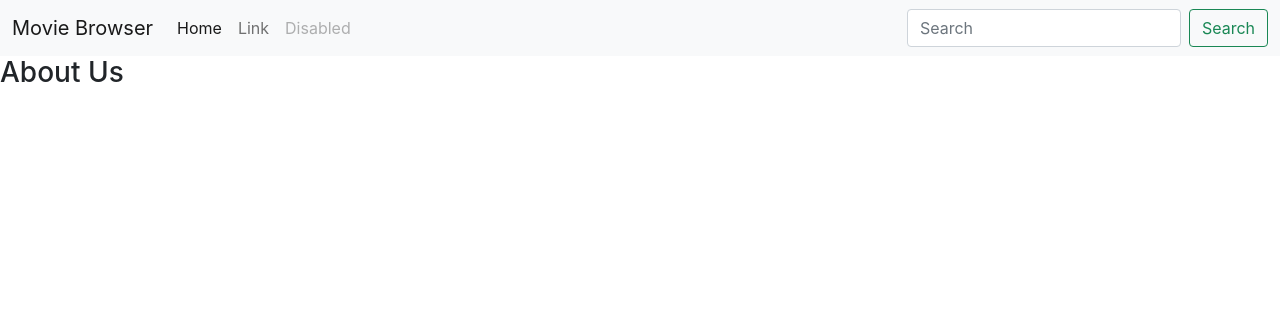
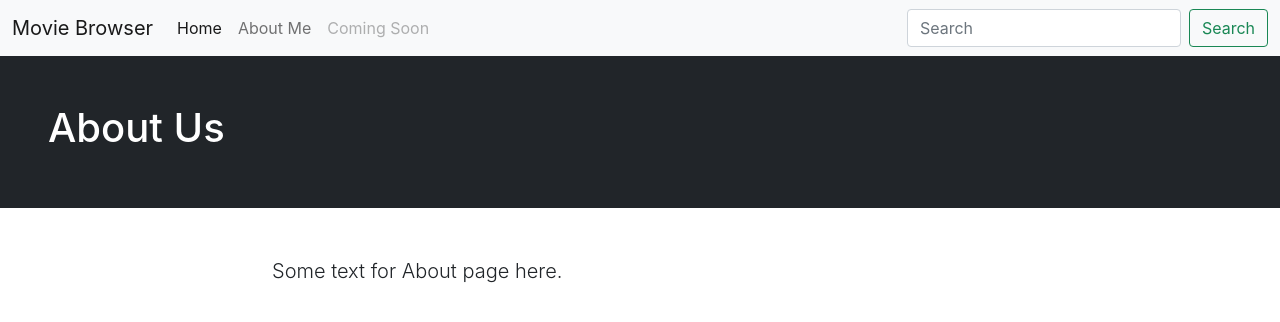
Before and after one commit to a14a19/moviebrowser, a React (Create React App) app: page /about in a window 1280 px wide. Shown: the top 322 px of the page. Built offline with nearby package versions, Linux system fonts and the light colour scheme.

Commit message:
Initial commit

```diff
--- a/src/Components/about.js
+++ b/src/Components/about.js
@@ -1,9 +1,18 @@
-const AboutView = () =>{
-    return(
+import Hero from "./hero";
+
+const AboutView = () => {
+    return (
         <>
-            <h3>
-                About Us
-            </h3>
+            <Hero text='About Us' />
+            <div className="container">
+                <div className="row">
+                    <div className="col-lg-8 offset-lg-2 my-5">
+                        <p className="lead">
+                            Some text for About page here.
+                        </p>
+                    </div>
+                </div>
+            </div>
         </>
     )
 }
--- /dev/null
+++ b/src/Components/hero.js
@@ -0,0 +1,13 @@
+const Hero = ({ text }) => {
+    return (
+        <>
+            <header className="bg-dark text-white p-5">
+                <h1>
+                    {text}
+                </h1>
+            </header>
+        </>
+    )
+}
+
+export default Hero;
--- a/src/Components/home.js
+++ b/src/Components/home.js
@@ -1,7 +1,18 @@
+import Hero from "./hero";
+
 const Home = () => {
     return (
         <>
-            <h1>React 201 from Home</h1>
+            <Hero text='React 201 from Home' />
+            <div className="container">
+                <div className="row">
+                    <div className="col-lg-8 offset-lg-2 my-5">
+                        <p className="lead">
+                            Some text for Home page here.
+                        </p>
+                    </div>
+                </div>
+            </div>
         </>
     )
 }
--- a/src/Components/navbar.js
+++ b/src/Components/navbar.js
@@ -1,8 +1,10 @@
+import { Link } from "react-router-dom";
+
 const Navbar = () => {
     return (
         <nav className="navbar navbar-expand-lg navbar-light bg-light">
             <div className="container-fluid">
-                <a className="navbar-brand" href="gotosomewhere">Movie Browser</a>
+                <Link className="navbar-brand" to="/">Movie Browser</Link>
                 <button
                     className="navbar-toggler"
                     type="button"
@@ -16,13 +18,13 @@ const Navbar = () => {
                 <div className="collapse navbar-collapse" id="navbarSupportedContent">
                     <ul className="navbar-nav me-auto mb-2 mb-lg-0">
                         <li className="nav-item">
-                            <a className="nav-link active" aria-current="page" href="gotosomewhere">Home</a>
+                            <Link className="nav-link active" aria-current="page" to="/">Home</Link>
                         </li>
                         <li className="nav-item">
-                            <a className="nav-link" href="gotosomewhere">Link</a>
+                            <Link className="nav-link" to="/about">About Me</Link>
                         </li>
                         <li className="nav-item">
-                            <a className="nav-link disabled" href="gotosomewhere" tabIndex="-1" aria-disabled="true">Disabled</a>
+                            <a className="nav-link disabled" href="gotosomewhere" tabIndex="-1" aria-disabled="true">Coming Soon</a>
                         </li>
                     </ul>
                     <form className="d-flex">
```
